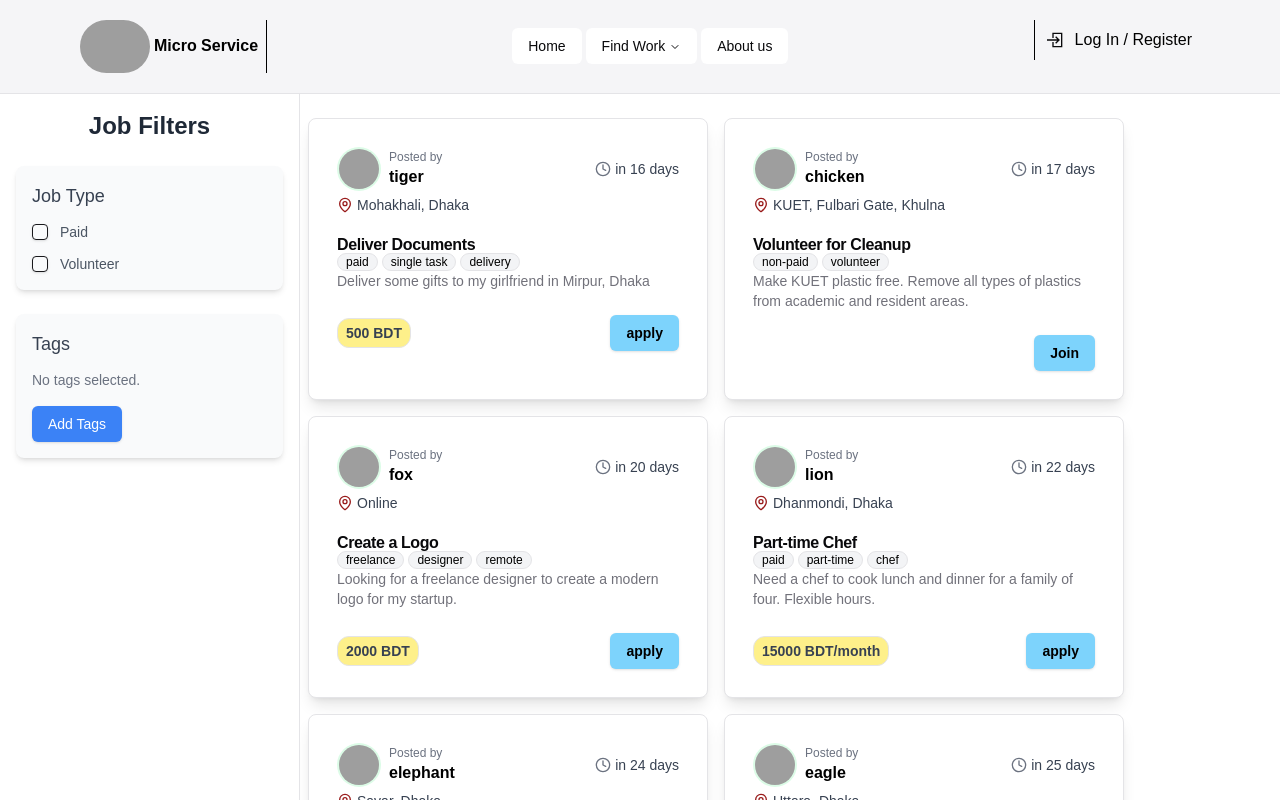
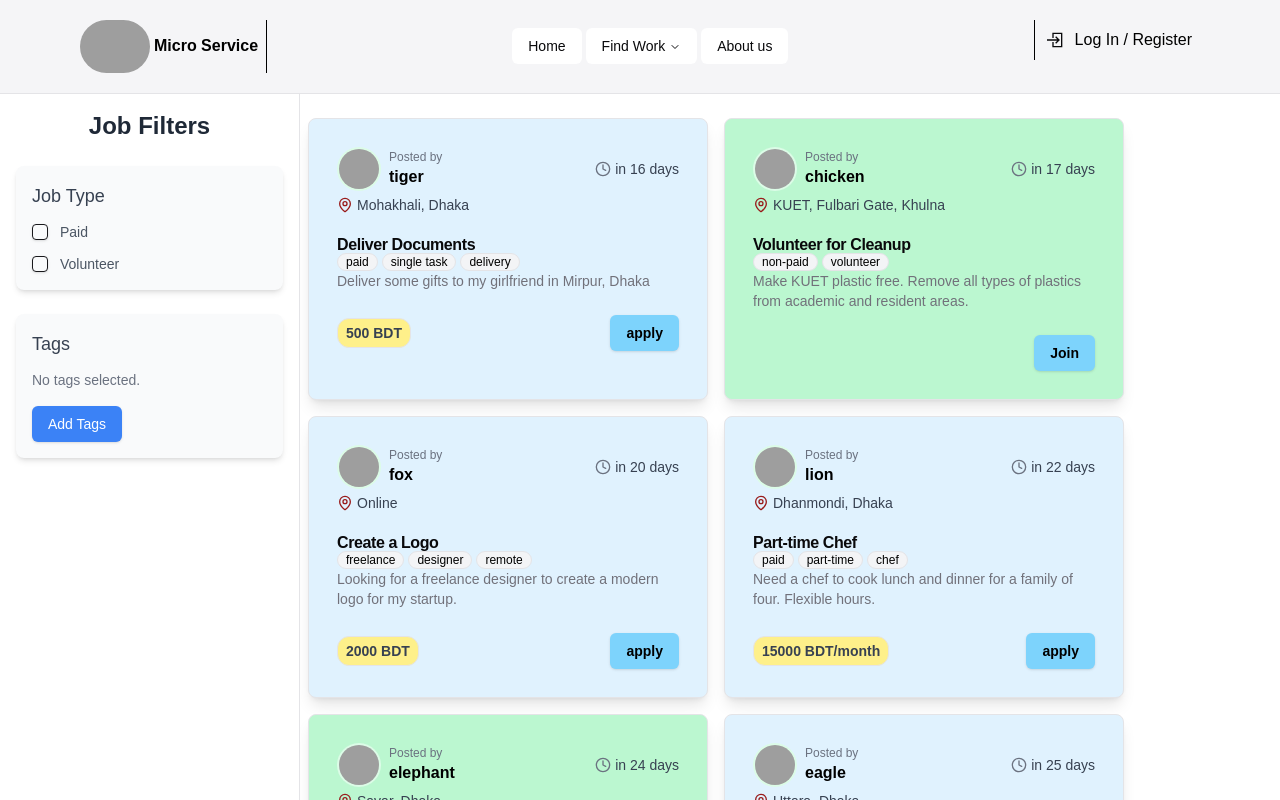
Before and after one commit to NafiulHasan41/Micro-service-system-project-front-end, a Next.js app: page /jobs in a window 1280 px wide. Shown: the top 800 px of the page. Built offline with nearby package versions, Linux system fonts and the light colour scheme; grey boxes are pictures that could not be loaded.

Commit message:
Changed job card

```diff
--- a/src/components/jobs/jobcard/JobCard.tsx
+++ b/src/components/jobs/jobcard/JobCard.tsx
@@ -48,7 +48,7 @@ export default function JobCard({
     <Card
       key={id}
       className={`md:w-[400px] w-[300px] m-2 border p-1 rounded-lg shadow-lg transition-all hover:shadow-xl ${
-        type === "community" ? "bg-green-100" : ""
+        type === "volunteer" ? "bg-green-200" : " bg-sky-100"
       }`}
     >
       <CardHeader key={posterId} className="h-min-[200px]">
```
